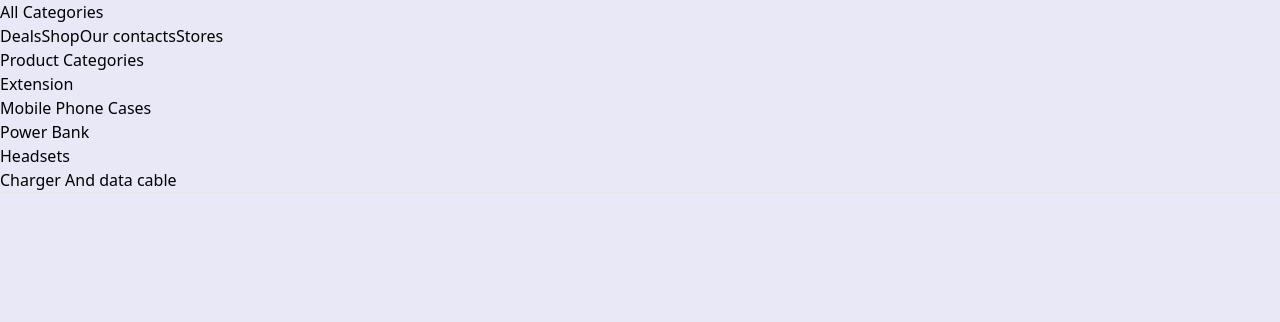
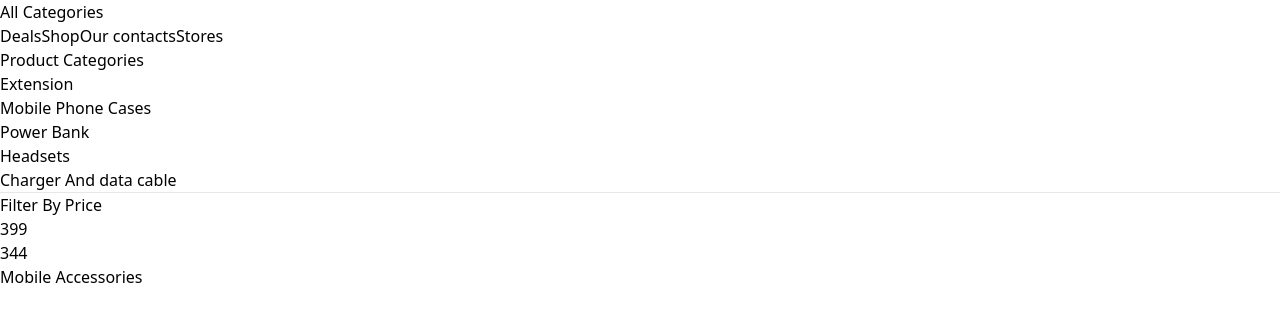
Before and after one commit to ajmal1722/mern-crud-practice, a React (Vite) app in the folder frontend/: page / in a window 1280 px wide. Shown: the top 322 px of the page. Built offline with nearby package versions, Linux system fonts and the light colour scheme.

Commit message:
updated ui

```diff
--- a/frontend/src/App.css
+++ b/frontend/src/App.css
@@ -1,3 +1,3 @@
-body {
+/* body {
   background-color: rgb(232, 232, 247);
-}
+} */
--- a/frontend/src/components/common/CategoryBox.jsx
+++ b/frontend/src/components/common/CategoryBox.jsx
@@ -1,10 +1,11 @@
 import React from 'react'
+import ColourlessButton from '../reusable/ColourlessButton';
 
 const CategoryBox = () => {
     const categories = ['Extension', 'Mobile Phone Cases', 'Power Bank', 'Headsets', 'Charger And data cable'];
 
     return (
-        <div className='bg-white py-6 p-4 my-2 rounded-md lg:w-1/4'>
+        <div className='bg-white py-6 p-4 my-2 rounded-md lg:w-2/6 shadow-lg'>
             <h2 className='text-lg font-semibold my-3'>
                 Product Categories
             </h2>
@@ -16,7 +17,14 @@ const CategoryBox = () => {
                     { item }
                 </h4>
             ))}
-            <hr className='mt-6' />
+            <hr className='my-8 ' />
+            <h2 className='text-lg font-semibold my-3'>
+                Filter By Price
+            </h2>
+            <div className='flex gap-7'>
+                <ColourlessButton value={399} />
+                <ColourlessButton value={344} />
+            </div>
         </div>
     )
 }
--- a/frontend/src/components/common/ProductListinBoxComponent.jsx
+++ b/frontend/src/components/common/ProductListinBoxComponent.jsx
@@ -1,9 +1,10 @@
 import React from 'react'
+import ProductTitleBox from './ProductTitleBox'
 
 const ProductListinBoxComponent = () => {
     return (
-        <div>
-
+        <div className='w-full m-5'>
+            <ProductTitleBox />
         </div>
     )
 }
--- a/frontend/src/components/common/ProductTitleBox.jsx
+++ b/frontend/src/components/common/ProductTitleBox.jsx
@@ -2,8 +2,8 @@ import React from 'react'
 
 const ProductTitleBox = () => {
     return (
-        <div>
-            <h1>
+        <div className=''>
+            <h1 className='text-2xl font-semibold'>
                 Mobile Accessories
             </h1>
         </div>
--- a/frontend/src/components/pages/homePage/HomePage.jsx
+++ b/frontend/src/components/pages/homePage/HomePage.jsx
@@ -1,10 +1,12 @@
 import React from 'react';
 import CategoryBox from '../../common/CategoryBox';
+import ProductListinBoxComponent from '../../common/ProductListinBoxComponent';
 
 const HomePage = () => {
     return (
-        <div className='lg:px-20'>
+        <div className='lg:px-20 flex'>
             <CategoryBox />
+            <ProductListinBoxComponent />
         </div>
     )
 }
--- /dev/null
+++ b/frontend/src/components/reusable/ColourlessButton.jsx
@@ -0,0 +1,11 @@
+import React from 'react'
+
+const ColourlessButton = ({ value }) => {
+    return (
+        <div className='border rounded-sm w-full text-center py-2'>
+            { value }
+        </div>
+    )
+}
+
+export default ColourlessButton
```
